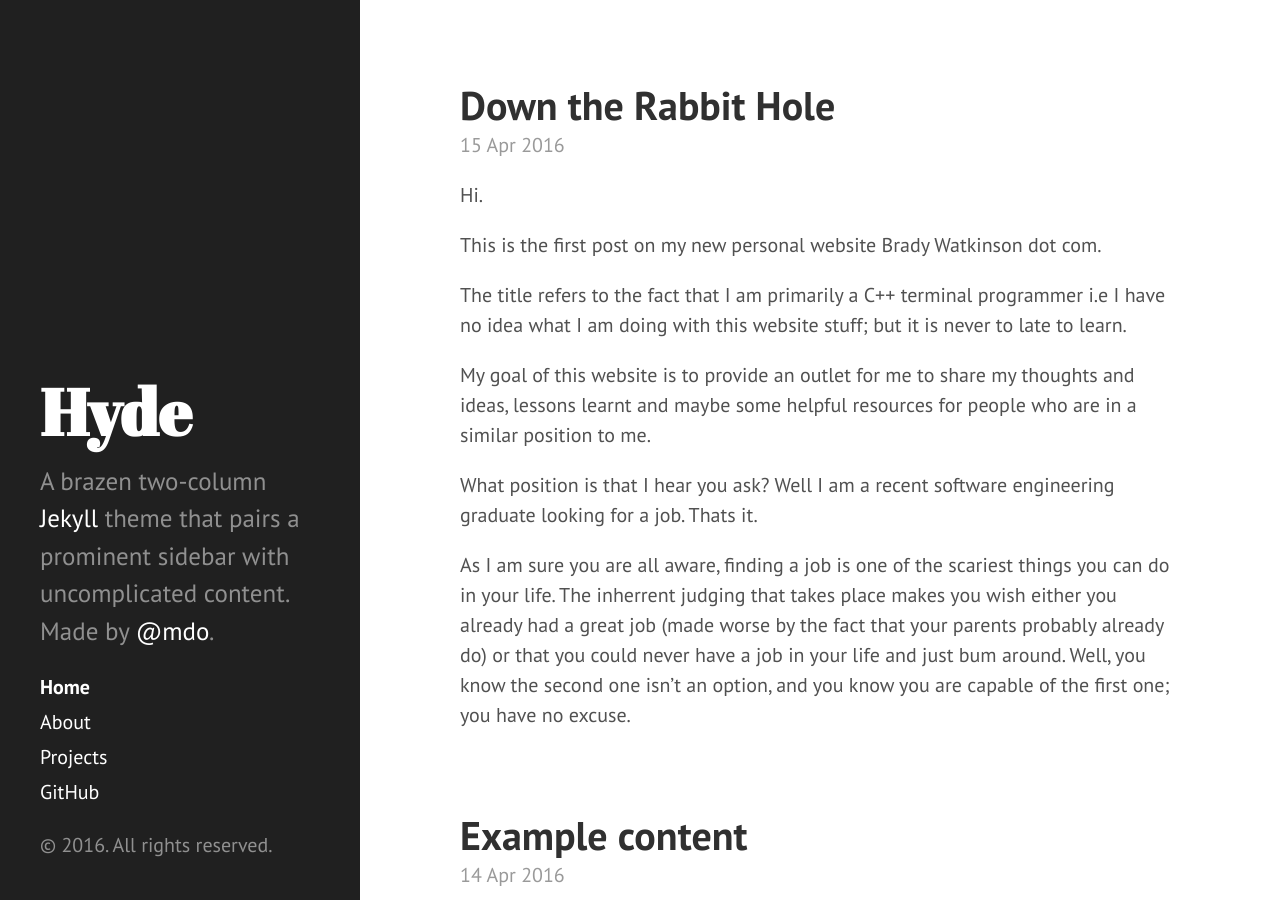
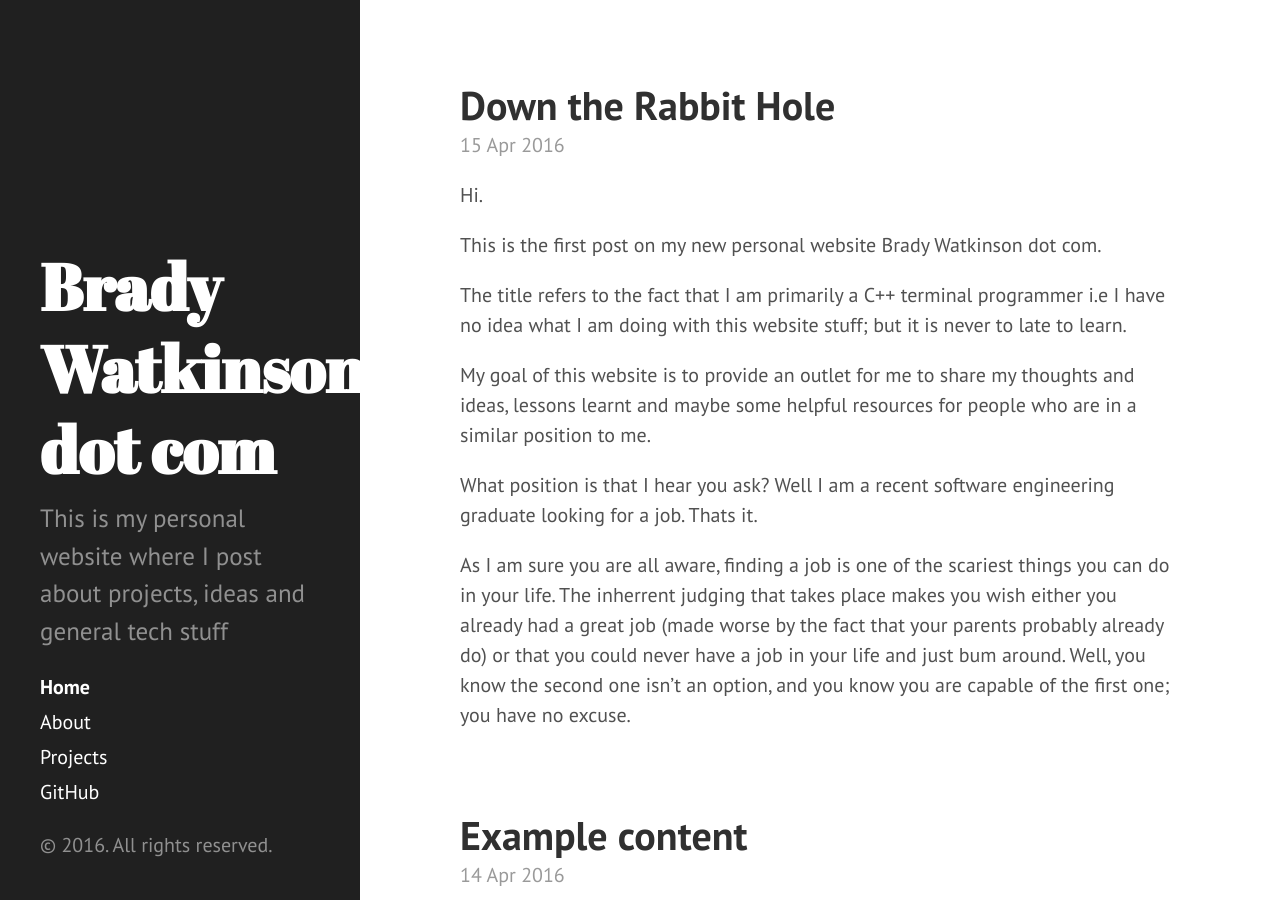
Before and after one commit to bradywatkinson/bradywatkinson.github.io, a Jekyll site: the page built from index.html, in a window 1280 px wide and 900 px high. Built offline with Jekyll 4.4.1, drawn with Linux system fonts in a browser that asks for light colours; Markdown is read by kramdown in place of the engine named in the settings; the list of posts is cut into pages by our own code.

Commit message:
small change

```diff
--- a/_config.yml
+++ b/_config.yml
@@ -7,20 +7,20 @@ permalink:        pretty
 relative_permalinks: true
 
 # Setup
-title:            Hyde
-tagline:          'A Jekyll theme'
-description:      'A brazen two-column <a href="http://jekyllrb.com" target="_blank">Jekyll</a> theme that pairs a prominent sidebar with uncomplicated content. Made by <a href="https://twitter.com/mdo" target="_blank">@mdo</a>.'
-url:              http://hyde.getpoole.com
+title:            Brady Watkinson dot com
+tagline:          'A personal website'
+description:      'This is my personal website where I post about projects, ideas and general tech stuff'
+url:              http://github.com/bradywatkinson
 baseurl:          /
 
 author:
-  name:           'Mark Otto'
-  url:            https://twitter.com/mdo
+  name:           'Brady Watkinson'
+  url:            https://twitter.com/bradywatkinson
 
 paginate:         5
 
 # Custom vars
-version:          2.1.0
+version:          1.0.0
 
 github:
-  repo:           https://github.com/poole/hyde
+  repo:           https://github.com/bradywatkinson/bradywatkinson.github.io
```
